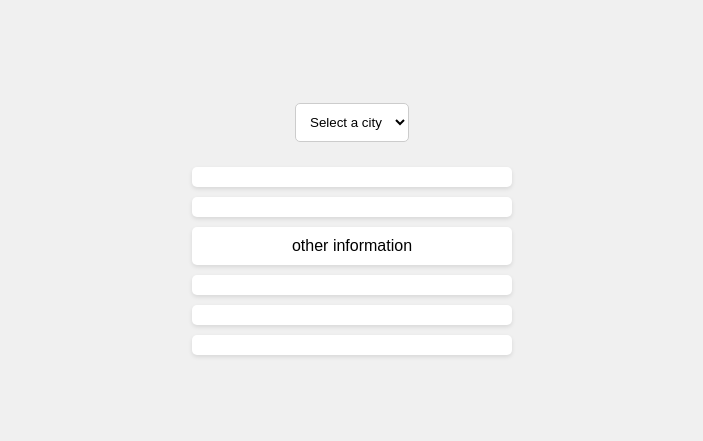
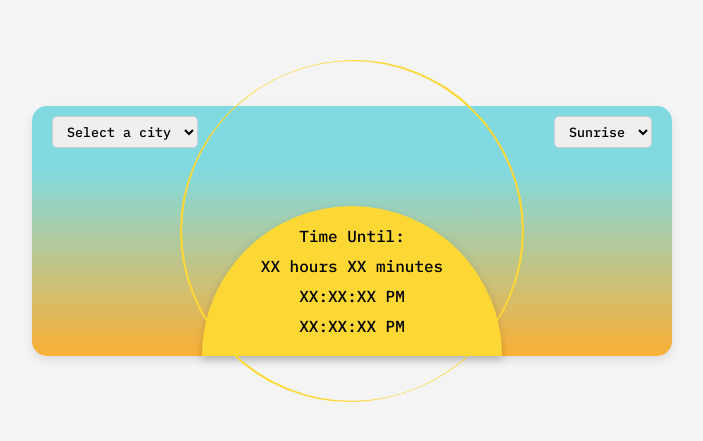
Before and after one commit to cheongus/Sun-Timer, a plain HTML site: page index.html in a window 1280 px wide. Shown: the part 169-610 px from the top of the page, without its empty margins (288-991 px from the left). Drawn offline with Linux system fonts and the light colour scheme; no server answers.

Commit message:
Change the UI

```diff
--- a/index.html
+++ b/index.html
@@ -1,31 +1,33 @@
 <!DOCTYPE html>
 <html>
 <head>
-    <title>Page Title</title>
-    <!-- Link to CSS file -->
+    <title>Sunrise/Sunset Widget</title>
     <link rel="stylesheet" href="style.css">
 </head>
-</head>
 <body>
-    <!-- Your HTML content here -->
+    <div class="widget-container">
+        <div class="header">
+            <select id="city" class="dropdown city-dropdown">
+                <option value="">Select a city</option>
+                <option value="40.7128,-74.0060,America/New_York">New York</option>
+                <option value="51.5074,-0.1278,Europe/London">London</option>
+                <option value="22.3193,114.1694,Asia/Hong_Kong">Hong Kong</option>
+            </select>
 
-    <select id="city">
-        <option value="">Select a city</option>
-        <option value="40.7128,-74.0060,America/New_York">New York</option>
-        <option value="51.5074,-0.1278,Europe/London">London</option>
-        <option value="22.3193,114.1694,Asia/Hong_Kong">Hong Kong</option>
-        <!-- Add more cities as needed -->
-      </select>
+            <select id="timeType" class="dropdown time-type-dropdown">
+                <option value="sunrise">Sunrise</option>
+                <option value="sunset">Sunset</option>
+            </select>
+        </div>
 
-      <p id="sunrise"></p>
-      <p id="sunset"></p>
+        <div class="sun-timer">
+            <div class="time-until-label">Time Until<span class="time-type-text"></span>:</div>
+            <div class="time-until">XX hours XX minutes</div>
+            <div class="event-time">XX:XX:XX PM</div>
+            <div class="current-time">XX:XX:XX PM</div>
+        </div>
+    </div>
 
-      <p>other information</p>
-      <p id="current"></p>
-      <p id="untilSunrise"></p>
-      <p id="untilSunset"></p>
-
-    <!-- Link to JS file -->
     <script src="script.js"></script>
 </body>
 </html>
--- a/script.js
+++ b/script.js
@@ -1,35 +1,45 @@
-// Replace these with your actual latitude and longitude
-//const lat = '22.3193';
-//const lng = '114.1694';
+document.getElementById('city').addEventListener('change', function() {
+    updateTimes();
+});
 
-document.getElementById('city').addEventListener('change', function() {
-    const [lat, lng, tzid] = this.value.split(',');
+document.getElementById('timeType').addEventListener('change', function() {
+    updateBackground();
+    updateTimes();
+});
+
+function updateBackground() {
+    const timeType = document.getElementById('timeType').value;
+    const widgetContainer = document.querySelector('.widget-container');
+    widgetContainer.className = 'widget-container ' + (timeType === 'sunrise' ? 'sunrise-selected' : 'sunset-selected');
+}
+
+function updateTimes() {
+    const [lat, lng, tzid] = document.getElementById('city').value.split(',');
 
     fetch(`https://api.sunrise-sunset.org/json?lat=${lat}&lng=${lng}&formatted=0&tzid=${tzid}`)
       .then(response => response.json())
       .then(data => {
+        const timeType = document.getElementById('timeType').value;
         const options = { timeZone: tzid, hour: '2-digit', minute: '2-digit', second: '2-digit' };
 
         const currentTime = new Date();
-        const sunriseTime = new Date(data.results.sunrise);
-        const sunsetTime = new Date(data.results.sunset);
+        const eventTime = new Date(timeType === 'sunrise' ? data.results.sunrise : data.results.sunset);
 
-        const untilSunrise = new Date(sunriseTime - currentTime);
-        const untilSunset = new Date(sunsetTime - currentTime);
+        const untilEvent = new Date(eventTime - currentTime);
 
-        document.getElementById('current').textContent = `Current time: ${currentTime.toLocaleTimeString('en-US', options)}`;
-        document.getElementById('sunrise').textContent = `Sunrise: ${sunriseTime.toLocaleTimeString('en-US', options)}`;
-        document.getElementById('sunset').textContent = `Sunset: ${sunsetTime.toLocaleTimeString('en-US', options)}`;
-        document.getElementById('untilSunrise').textContent = `Time until sunrise: ${untilSunrise.getUTCHours()} hours ${untilSunrise.getUTCMinutes()} minutes`;
-        document.getElementById('untilSunset').textContent = `Time until sunset: ${untilSunset.getUTCHours()} hours ${untilSunset.getUTCMinutes()} minutes`;
+        document.querySelector('.current-time').textContent = `Current time: ${currentTime.toLocaleTimeString('en-US', options)}`;
+        document.querySelector('.event-time').textContent = `${timeType.charAt(0).toUpperCase() + timeType.slice(1)}: ${eventTime.toLocaleTimeString('en-US', options)}`;
+        document.querySelector('.time-until').textContent = `${untilEvent.getUTCHours()} hours ${untilEvent.getUTCMinutes()} minutes`;
       })
       .catch(error => console.error('Error:', error));
-  });
+}
 
-  // Trigger the change event to fetch the times for the initial city
-  document.getElementById('city').dispatchEvent(new Event('change'));
+updateBackground(); // Initial background setup
 
-  // Update the current time every second
-  setInterval(() => {
-    document.getElementById('city').dispatchEvent(new Event('change'));
-  }, 1000);
+// Trigger the change event to fetch the times for the initial city
+document.getElementById('city').dispatchEvent(new Event('change'));
+
+// Update the current time every second
+setInterval(() => {
+    updateTimes();
+}, 1000);
--- a/style.css
+++ b/style.css
@@ -1,38 +1,92 @@
+@import url('https://fonts.googleapis.com/css2?family=IBM+Plex+Mono:wght@500&display=swap');
+
 body {
-    font-family: 'Arial', sans-serif;
     display: flex;
     flex-direction: column;
     align-items: center;
     justify-content: center;
     height: 100vh;
     margin: 0;
-    background-color: #f0f0f0;
+    font-family: 'IBM Plex Mono', monospace; /* Changed to IBM Plex Mono */
+    font-weight: 500; /* Medium weight */
+    background-color: #f4f4f4;
 }
 
-select#city {
-    padding: 10px;
-    margin-bottom: 20px;
-    border-radius: 5px;
-    border: 1px solid #ccc;
-    background-color: white;
-    cursor: pointer;
+.widget-container {
+    background-color: #add8e6; /* Default light blue background */
+    border-radius: 15px;
+    box-shadow: 0 4px 8px rgba(0,0,0,0.1);
+    padding: 20px;
+    display: flex;
+    flex-direction: column;
+    align-items: center;
+    width: 80%;
+    max-width: 600px;
+    position: relative; /* Needed for absolute positioning of dropdowns */
 }
 
-p {
-    margin: 5px 0;
-    padding: 10px;
-    background-color: #fff;
-    border-radius: 5px;
-    box-shadow: 0 2px 4px rgba(0,0,0,0.1);
-    width: 300px;
-    text-align: center;
+.header {
+    position: absolute;
+    top: 10px;
+    left: 0;
+    right: 0;
+    display: flex;
+    justify-content: space-between;
+    width: calc(100% - 40px); /* Adjust width considering padding */
+    padding: 0 20px;
 }
 
-/* Additional styling for specific paragraphs if needed */
-#sunrise, #sunset {
-    color: #DAA520; /* Golden color */
+.dropdown {
+    border: 1px solid #ccc;
+    border-radius: 5px;
+    padding: 5px 10px;
+    font-family: 'IBM Plex Mono', monospace;
+    font-weight: 500;
 }
 
-#current, #untilSunrise, #untilSunset {
-    color: #2E8B57; /* SeaGreen color */
+.sun-timer {
+    width: 300px;
+    height: 150px;
+    background-color: #fdd835; /* Yellow for sun */
+    border-radius: 150px 150px 0 0;
+    display: flex;
+    flex-direction: column;
+    align-items: center;
+    justify-content: center;
+    margin-top: 80px; /* Adjusted to touch the bottom */
+    margin-bottom: -20px;
+    box-shadow: 0px 4px 8px rgba(0, 0, 0, 0.2);
 }
+
+.time-until-label, .time-until, .event-time, .current-time {
+    margin: 5px;
+}
+
+/* Dynamic background based on selection */
+.sunrise-selected {
+    background: linear-gradient(to top, #fbb034 0%, #81dae1 75%);
+}
+
+.sunset-selected {
+    background: linear-gradient(to top, #ff7e5f 0%, #141e35 75%);
+}
+
+.sun-timer::before, .sun-timer::after {
+    content: "";
+    position: absolute;
+    top: 50%;
+    left: 50%;
+    width: 340px;
+    height: 340px;
+    border-radius: 50%;
+    transform: translate(-50%, -50%);
+}
+.sun-timer::before {
+    border-top: 2px solid #fdd835;
+    border-bottom: 2px solid #fdd835;
+    transform: translate(-50%, -50%) rotate(45deg);
+}
+.sun-timer::after {
+    border-left: 2px solid #fdd835;
+    border-right: 2px solid #fdd835;
+}
```
